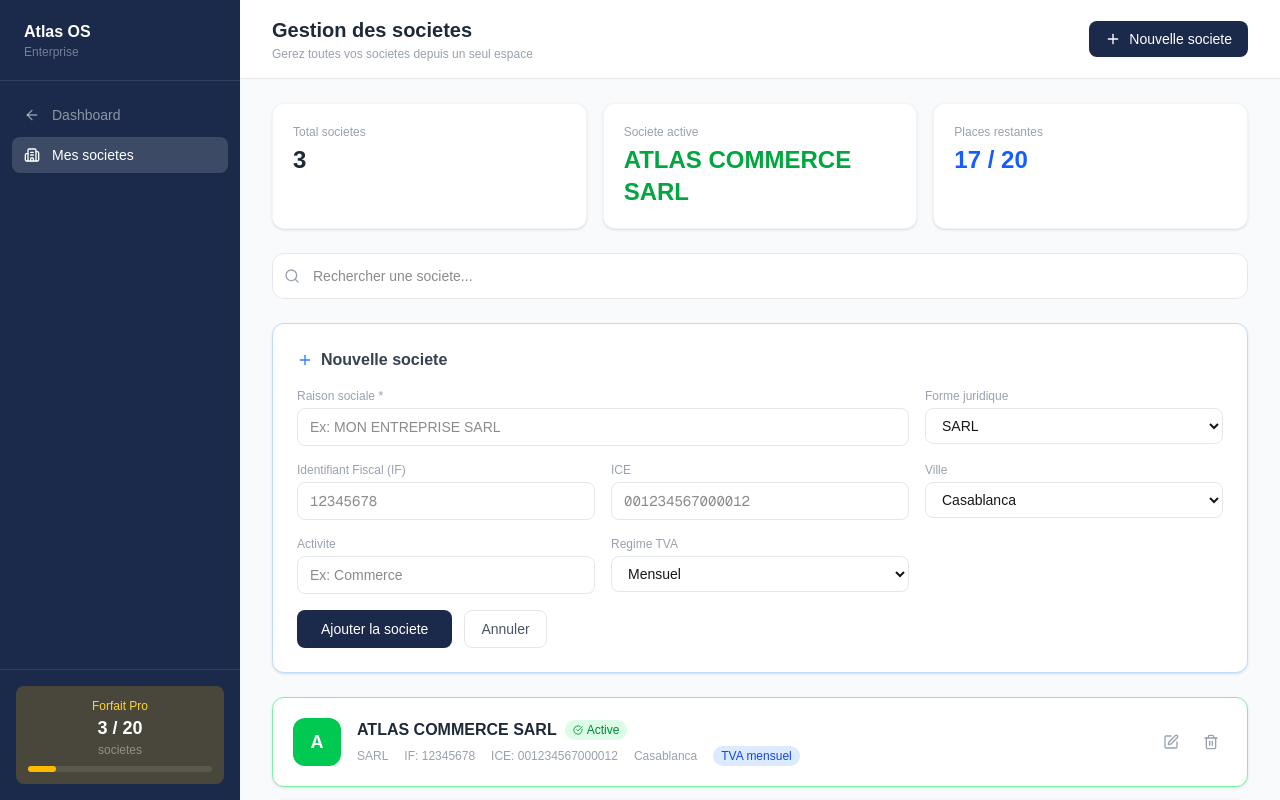
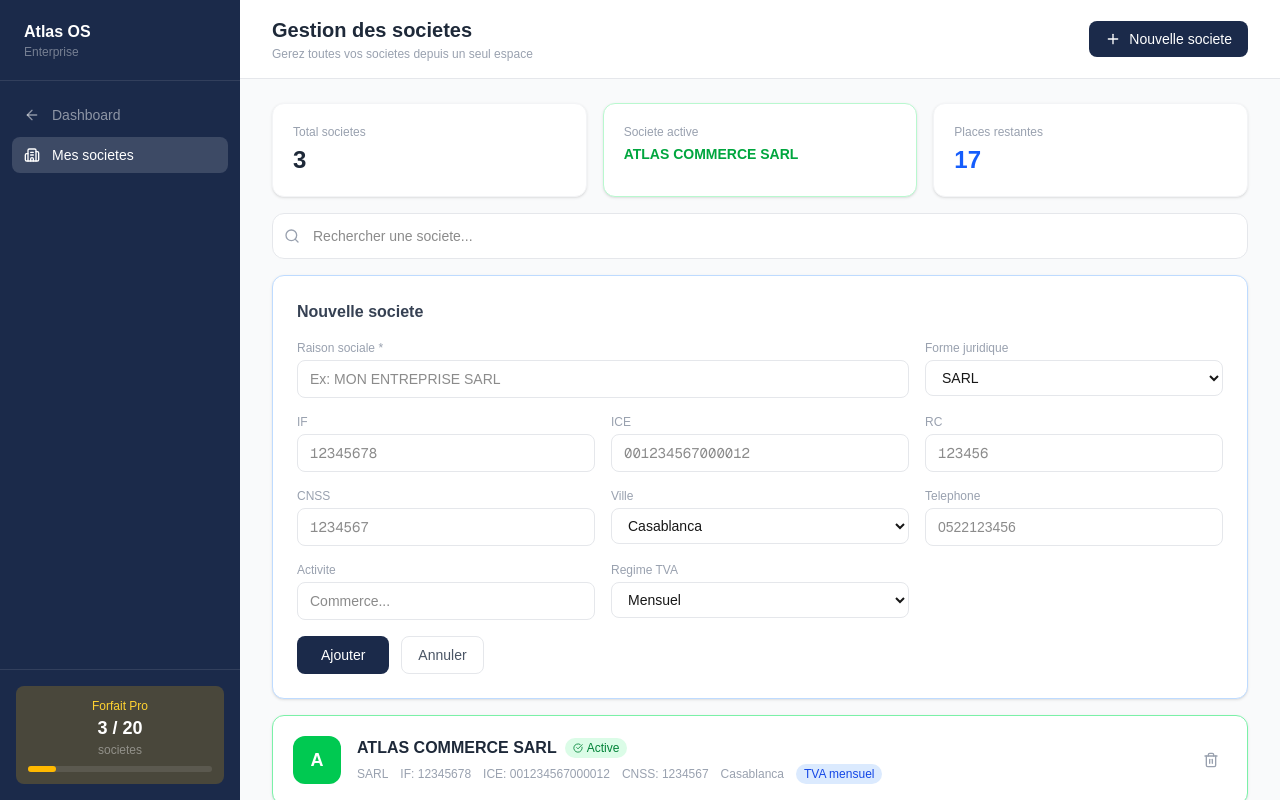
Before and after one commit to marwandevlo/atlas-os, a Next.js app: page /companies in a window 1280 px wide. Both pictures are taken after a click on the button "Nouvelle societe". Built offline with nearby package versions, Linux system fonts and the light colour scheme.

Commit message:
fix companies localStorage save

```diff
--- a/app/companies/page.tsx
+++ b/app/companies/page.tsx
@@ -1,45 +1,78 @@
 'use client';
-import { useState } from 'react';
+import { useState, useEffect } from 'react';
 import { useRouter } from 'next/navigation';
 import { ArrowLeft, Plus, Building2, ChevronRight, Trash2, Edit, CheckCircle, Search } from 'lucide-react';
 
-type Company = {
+export type Company = {
   id: number;
   raisonSociale: string;
   formeJuridique: string;
   if_fiscal: string;
   ice: string;
+  rc: string;
+  cnss: string;
+  adresse: string;
   ville: string;
+  telephone: string;
+  email: string;
   activite: string;
   regimeTVA: string;
   actif: boolean;
 };
 
+const defaultCompanies: Company[] = [
+  { id: 1, raisonSociale: 'ATLAS COMMERCE SARL', formeJuridique: 'SARL', if_fiscal: '12345678', ice: '001234567000012', rc: '123456', cnss: '1234567', adresse: '123 Rue Mohammed V', ville: 'Casablanca', telephone: '0522123456', email: 'contact@atlas.ma', activite: 'Commerce de detail', regimeTVA: 'mensuel', actif: true },
+  { id: 2, raisonSociale: 'TECH SOLUTIONS SA', formeJuridique: 'SA', if_fiscal: '87654321', ice: '001234567000034', rc: '654321', cnss: '7654321', adresse: '45 Avenue Hassan II', ville: 'Rabat', telephone: '0537123456', email: 'contact@tech.ma', activite: 'Services informatiques', regimeTVA: 'mensuel', actif: false },
+  { id: 3, raisonSociale: 'BATI MAROC SARL', formeJuridique: 'SARL', if_fiscal: '11223344', ice: '001234567000056', rc: '112233', cnss: '2233441', adresse: '78 Rue de la Menara', ville: 'Marrakech', telephone: '0524123456', email: 'contact@bati.ma', activite: 'Construction', regimeTVA: 'trimestriel', actif: false },
+];
+
 export default function CompaniesPage() {
   const router = useRouter();
-  const [companies, setCompanies] = useState<Company[]>([
-    { id: 1, raisonSociale: 'ATLAS COMMERCE SARL', formeJuridique: 'SARL', if_fiscal: '12345678', ice: '001234567000012', ville: 'Casablanca', activite: 'Commerce de detail', regimeTVA: 'mensuel', actif: true },
-    { id: 2, raisonSociale: 'TECH SOLUTIONS SA', formeJuridique: 'SA', if_fiscal: '87654321', ice: '001234567000034', ville: 'Rabat', activite: 'Services informatiques', regimeTVA: 'mensuel', actif: false },
-    { id: 3, raisonSociale: 'BATI MAROC SARL', formeJuridique: 'SARL', if_fiscal: '11223344', ice: '001234567000056', ville: 'Marrakech', activite: 'Construction', regimeTVA: 'trimestriel', actif: false },
-  ]);
-
+  const [companies, setCompanies] = useState<Company[]>([]);
   const [showForm, setShowForm] = useState(false);
   const [search, setSearch] = useState('');
+  const [editingId, setEditingId] = useState<number | null>(null);
   const [form, setForm] = useState({
     raisonSociale: '', formeJuridique: 'SARL', if_fiscal: '', ice: '',
-    ville: 'Casablanca', activite: '', regimeTVA: 'mensuel',
+    rc: '', cnss: '', adresse: '', ville: 'Casablanca', telephone: '',
+    email: '', activite: '', regimeTVA: 'mensuel',
   });
+
+  useEffect(() => {
+    const saved = localStorage.getItem('atlas_companies');
+    if (saved) {
+      setCompanies(JSON.parse(saved));
+    } else {
+      setCompanies(defaultCompanies);
+      localStorage.setItem('atlas_companies', JSON.stringify(defaultCompanies));
+      localStorage.setItem('atlas_company', JSON.stringify(defaultCompanies[0]));
+    }
+  }, []);
+
+  const saveCompanies = (newCompanies: Company[]) => {
+    setCompanies(newCompanies);
+    localStorage.setItem('atlas_companies', JSON.stringify(newCompanies));
+    const active = newCompanies.find(c => c.actif);
+    if (active) localStorage.setItem('atlas_company', JSON.stringify(active));
+  };
 
   const addCompany = () => {
     if (!form.raisonSociale) return;
-    setCompanies([...companies, { id: Date.now(), ...form, actif: false }]);
-    setForm({ raisonSociale: '', formeJuridique: 'SARL', if_fiscal: '', ice: '', ville: 'Casablanca', activite: '', regimeTVA: 'mensuel' });
+    const newCompany: Company = { id: Date.now(), ...form, actif: false };
+    saveCompanies([...companies, newCompany]);
+    setForm({ raisonSociale: '', formeJuridique: 'SARL', if_fiscal: '', ice: '', rc: '', cnss: '', adresse: '', ville: 'Casablanca', telephone: '', email: '', activite: '', regimeTVA: 'mensuel' });
     setShowForm(false);
   };
 
   const selectCompany = (id: number) => {
-    setCompanies(companies.map(c => ({ ...c, actif: c.id === id })));
+    const updated = companies.map(c => ({ ...c, actif: c.id === id }));
+    saveCompanies(updated);
     router.push('/');
+  };
+
+  const deleteCompany = (id: number) => {
+    const updated = companies.filter(c => c.id !== id);
+    saveCompanies(updated);
   };
 
   const filtered = companies.filter(c =>
@@ -48,8 +81,12 @@ export default function CompaniesPage() {
     c.if_fiscal.includes(search)
   );
 
-  const formes = ['SARL', 'SA', 'SNC', 'Auto-entrepreneur', 'Personne physique'];
-  const villes = ['Casablanca', 'Rabat', 'Marrakech', 'Fes', 'Tanger', 'Agadir', 'Meknes', 'Oujda', 'Kenitra'];
+  const activeCompany = companies.find(c => c.actif);
+  const plan = companies.length <= 1 ? 'Starter' : companies.length <= 20 ? 'Pro' : 'Enterprise';
+  const maxCompanies = plan === 'Starter' ? 1 : plan === 'Pro' ? 20 : Infinity;
+
+  const formes = ['SARL', 'SA', 'SNC', 'SARL AU', 'Auto-entrepreneur', 'Personne physique'];
+  const villes = ['Casablanca', 'Rabat', 'Marrakech', 'Fes', 'Tanger', 'Agadir', 'Meknes', 'Oujda', 'Kenitra', 'Autre'];
 
   return (
     <div className="flex h-screen bg-gray-50">
@@ -68,11 +105,11 @@ export default function CompaniesPage() {
         </nav>
         <div className="px-4 py-4 border-t border-white/10">
           <div className="bg-amber-400/20 rounded-lg p-3 text-center">
-            <p className="text-amber-300 text-xs font-medium">Forfait Pro</p>
-            <p className="text-white font-bold text-lg">{companies.length} / 20</p>
+            <p className="text-amber-300 text-xs font-medium">Forfait {plan}</p>
+            <p className="text-white font-bold text-lg">{companies.length} / {maxCompanies === Infinity ? '∞' : maxCompanies}</p>
             <p className="text-white/40 text-xs">societes</p>
             <div className="w-full bg-white/10 rounded-full h-1.5 mt-2">
-              <div className="bg-amber-400 h-1.5 rounded-full" style={{width: `${(companies.length / 20) * 100}%`}}></div>
+              <div className="bg-amber-400 h-1.5 rounded-full" style={{width: `${Math.min((companies.length / (maxCompanies === Infinity ? companies.length : maxCompanies)) * 100, 100)}%`}}></div>
             </div>
           </div>
         </div>
@@ -84,51 +121,36 @@ export default function CompaniesPage() {
             <h1 className="text-xl font-bold text-gray-800">Gestion des societes</h1>
             <p className="text-xs text-gray-400 mt-0.5">Gerez toutes vos societes depuis un seul espace</p>
           </div>
-          <button
-            onClick={() => setShowForm(!showForm)}
-            disabled={companies.length >= 20}
-            className="flex items-center gap-2 px-4 py-2 bg-[#1B2A4A] text-white rounded-lg text-sm hover:bg-[#243660] transition-colors disabled:opacity-50"
-          >
+          <button onClick={() => setShowForm(!showForm)} disabled={companies.length >= maxCompanies}
+            className="flex items-center gap-2 px-4 py-2 bg-[#1B2A4A] text-white rounded-lg text-sm hover:bg-[#243660] transition-colors disabled:opacity-50">
             <Plus size={16} /> Nouvelle societe
           </button>
         </header>
 
-        <div className="flex-1 overflow-y-auto px-8 py-6 space-y-6">
-
-          {/* Stats */}
+        <div className="flex-1 overflow-y-auto px-8 py-6 space-y-4">
           <div className="grid grid-cols-3 gap-4">
             <div className="bg-white rounded-xl p-5 shadow-sm border border-gray-100">
               <p className="text-xs text-gray-400">Total societes</p>
               <p className="text-2xl font-bold text-gray-800 mt-1">{companies.length}</p>
             </div>
-            <div className="bg-white rounded-xl p-5 shadow-sm border border-gray-100">
+            <div className="bg-white rounded-xl p-5 shadow-sm border border-green-200 bg-green-50">
               <p className="text-xs text-gray-400">Societe active</p>
-              <p className="text-2xl font-bold text-green-600 mt-1">{companies.find(c => c.actif)?.raisonSociale || 'Aucune'}</p>
+              <p className="text-sm font-bold text-green-600 mt-1 truncate">{activeCompany?.raisonSociale || 'Aucune'}</p>
             </div>
             <div className="bg-white rounded-xl p-5 shadow-sm border border-gray-100">
               <p className="text-xs text-gray-400">Places restantes</p>
-              <p className="text-2xl font-bold text-blue-600 mt-1">{20 - companies.length} / 20</p>
+              <p className="text-2xl font-bold text-blue-600 mt-1">{maxCompanies === Infinity ? '∞' : maxCompanies - companies.length}</p>
             </div>
           </div>
 
-          {/* Search */}
           <div className="relative">
             <Search size={16} className="absolute left-3 top-1/2 -translate-y-1/2 text-gray-400" />
-            <input
-              value={search}
-              onChange={e => setSearch(e.target.value)}
-              placeholder="Rechercher une societe..."
-              className="w-full pl-10 pr-4 py-3 text-sm border border-gray-200 rounded-xl focus:outline-none focus:border-blue-400 bg-white"
-            />
+            <input value={search} onChange={e => setSearch(e.target.value)} placeholder="Rechercher une societe..." className="w-full pl-10 pr-4 py-3 text-sm border border-gray-200 rounded-xl focus:outline-none focus:border-blue-400 bg-white" />
           </div>
 
-          {/* Add Form */}
           {showForm && (
             <div className="bg-white rounded-xl p-6 shadow-sm border border-blue-200">
-              <h2 className="font-semibold text-gray-700 mb-4 flex items-center gap-2">
-                <Plus size={16} className="text-blue-500" />
-                Nouvelle societe
-              </h2>
+              <h2 className="font-semibold text-gray-700 mb-4">Nouvelle societe</h2>
               <div className="grid grid-cols-3 gap-4">
                 <div className="col-span-2">
                   <label className="text-xs text-gray-400 mb-1 block">Raison sociale *</label>
@@ -141,12 +163,20 @@ export default function CompaniesPage() {
                   </select>
                 </div>
                 <div>
-                  <label className="text-xs text-gray-400 mb-1 block">Identifiant Fiscal (IF)</label>
+                  <label className="text-xs text-gray-400 mb-1 block">IF</label>
                   <input value={form.if_fiscal} onChange={e => setForm({...form, if_fiscal: e.target.value})} placeholder="12345678" className="w-full px-3 py-2 text-sm border border-gray-200 rounded-lg focus:outline-none focus:border-blue-400 font-mono" />
                 </div>
                 <div>
                   <label className="text-xs text-gray-400 mb-1 block">ICE</label>
                   <input value={form.ice} onChange={e => setForm({...form, ice: e.target.value})} placeholder="001234567000012" className="w-full px-3 py-2 text-sm border border-gray-200 rounded-lg focus:outline-none focus:border-blue-400 font-mono" />
+                </div>
+                <div>
+                  <label className="text-xs text-gray-400 mb-1 block">RC</label>
+                  <input value={form.rc} onChange={e => setForm({...form, rc: e.target.value})} placeholder="123456" className="w-full px-3 py-2 text-sm border border-gray-200 rounded-lg focus:outline-none focus:border-blue-400 font-mono" />
+                </div>
+                <div>
+                  <label className="text-xs text-gray-400 mb-1 block">CNSS</label>
+                  <input value={form.cnss} onChange={e => setForm({...form, cnss: e.target.value})} placeholder="1234567" className="w-full px-3 py-2 text-sm border border-gray-200 rounded-lg focus:outline-none focus:border-blue-400 font-mono" />
                 </div>
                 <div>
                   <label className="text-xs text-gray-400 mb-1 block">Ville</label>
@@ -155,8 +185,12 @@ export default function CompaniesPage() {
                   </select>
                 </div>
                 <div>
+                  <label className="text-xs text-gray-400 mb-1 block">Telephone</label>
+                  <input value={form.telephone} onChange={e => setForm({...form, telephone: e.target.value})} placeholder="0522123456" className="w-full px-3 py-2 text-sm border border-gray-200 rounded-lg focus:outline-none focus:border-blue-400" />
+                </div>
+                <div>
                   <label className="text-xs text-gray-400 mb-1 block">Activite</label>
-                  <input value={form.activite} onChange={e => setForm({...form, activite: e.target.value})} placeholder="Ex: Commerce" className="w-full px-3 py-2 text-sm border border-gray-200 rounded-lg focus:outline-none focus:border-blue-400" />
+                  <input value={form.activite} onChange={e => setForm({...form, activite: e.target.value})} placeholder="Commerce..." className="w-full px-3 py-2 text-sm border border-gray-200 rounded-lg focus:outline-none focus:border-blue-400" />
                 </div>
                 <div>
                   <label className="text-xs text-gray-400 mb-1 block">Regime TVA</label>
@@ -167,27 +201,22 @@ export default function CompaniesPage() {
                   </select>
                 </div>
                 <div className="col-span-3 flex gap-3">
-                  <button onClick={addCompany} className="px-6 py-2 bg-[#1B2A4A] text-white rounded-lg text-sm hover:bg-[#243660] transition-colors">
-                    Ajouter la societe
-                  </button>
-                  <button onClick={() => setShowForm(false)} className="px-4 py-2 border border-gray-200 rounded-lg text-sm text-gray-600 hover:bg-gray-50">
-                    Annuler
-                  </button>
+                  <button onClick={addCompany} className="px-6 py-2 bg-[#1B2A4A] text-white rounded-lg text-sm hover:bg-[#243660]">Ajouter</button>
+                  <button onClick={() => setShowForm(false)} className="px-4 py-2 border border-gray-200 rounded-lg text-sm text-gray-600">Annuler</button>
                 </div>
               </div>
             </div>
           )}
 
-          {/* Companies List */}
           <div className="space-y-3">
             {filtered.map(c => (
               <div key={c.id} className={`bg-white rounded-xl p-5 shadow-sm border transition-all ${c.actif ? 'border-green-300 bg-green-50' : 'border-gray-100 hover:border-blue-200'}`}>
                 <div className="flex items-center gap-4">
-                  <div className={`w-12 h-12 rounded-xl flex items-center justify-center text-white font-bold text-lg ${c.actif ? 'bg-green-500' : 'bg-[#1B2A4A]'}`}>
+                  <div className={`w-12 h-12 rounded-xl flex items-center justify-center text-white font-bold text-lg shrink-0 ${c.actif ? 'bg-green-500' : 'bg-[#1B2A4A]'}`}>
                     {c.raisonSociale.charAt(0)}
                   </div>
                   <div className="flex-1 min-w-0">
-                    <div className="flex items-center gap-2">
+                    <div className="flex items-center gap-2 flex-wrap">
                       <p className="font-bold text-gray-800 truncate">{c.raisonSociale}</p>
                       {c.actif && (
                         <span className="flex items-center gap-1 px-2 py-0.5 bg-green-100 text-green-700 text-xs rounded-full font-medium">
@@ -195,26 +224,24 @@ export default function CompaniesPage() {
                         </span>
                       )}
                     </div>
-                    <div className="flex items-center gap-4 mt-1">
+                    <div className="flex items-center gap-3 mt-1 flex-wrap">
                       <span className="text-xs text-gray-400">{c.formeJuridique}</span>
-                      <span className="text-xs text-gray-400">IF: {c.if_fiscal || '—'}</span>
-                      <span className="text-xs text-gray-400">ICE: {c.ice || '—'}</span>
+                      {c.if_fiscal && <span className="text-xs text-gray-400">IF: {c.if_fiscal}</span>}
+                      {c.ice && <span className="text-xs text-gray-400">ICE: {c.ice}</span>}
+                      {c.cnss && <span className="text-xs text-gray-400">CNSS: {c.cnss}</span>}
                       <span className="text-xs text-gray-400">{c.ville}</span>
-                      <span className={`text-xs px-2 py-0.5 rounded-full ${c.regimeTVA === 'mensuel' ? 'bg-blue-100 text-blue-700' : c.regimeTVA === 'trimestriel' ? 'bg-amber-100 text-amber-700' : 'bg-gray-100 text-gray-600'}`}>
+                      <span className={`text-xs px-2 py-0.5 rounded-full ${c.regimeTVA === 'mensuel' ? 'bg-blue-100 text-blue-700' : 'bg-amber-100 text-amber-700'}`}>
                         TVA {c.regimeTVA}
                       </span>
                     </div>
                   </div>
                   <div className="flex items-center gap-2 shrink-0">
                     {!c.actif && (
-                      <button onClick={() => selectCompany(c.id)} className="flex items-center gap-1 px-3 py-2 bg-[#1B2A4A] text-white rounded-lg text-xs hover:bg-[#243660] transition-colors">
+                      <button onClick={() => selectCompany(c.id)} className="flex items-center gap-1 px-3 py-2 bg-[#1B2A4A] text-white rounded-lg text-xs hover:bg-[#243660]">
                         Selectionner <ChevronRight size={12} />
                       </button>
                     )}
-                    <button onClick={() => router.push('/settings')} className="p-2 text-gray-400 hover:text-blue-500 transition-colors">
-                      <Edit size={16} />
-                    </button>
-                    <button onClick={() => setCompanies(companies.filter(x => x.id !== c.id))} className="p-2 text-gray-400 hover:text-red-500 transition-colors">
+                    <button onClick={() => deleteCompany(c.id)} className="p-2 text-gray-400 hover:text-red-500 transition-colors">
                       <Trash2 size={16} />
                     </button>
                   </div>
@@ -222,16 +249,6 @@ export default function CompaniesPage() {
               </div>
             ))}
           </div>
-
-          {companies.length >= 20 && (
-            <div className="bg-amber-50 border border-amber-200 rounded-xl p-4 text-center">
-              <p className="text-amber-700 font-medium">Limite du forfait Pro atteinte (20 societes)</p>
-              <p className="text-amber-600 text-sm mt-1">Passez au forfait Enterprise pour des societes illimitees</p>
-              <button onClick={() => router.push('/pricing')} className="mt-3 px-4 py-2 bg-amber-400 text-amber-900 rounded-lg text-sm font-medium hover:bg-amber-300 transition-colors">
-                Upgrade Enterprise
-              </button>
-            </div>
-          )}
         </div>
       </main>
     </div>
```
